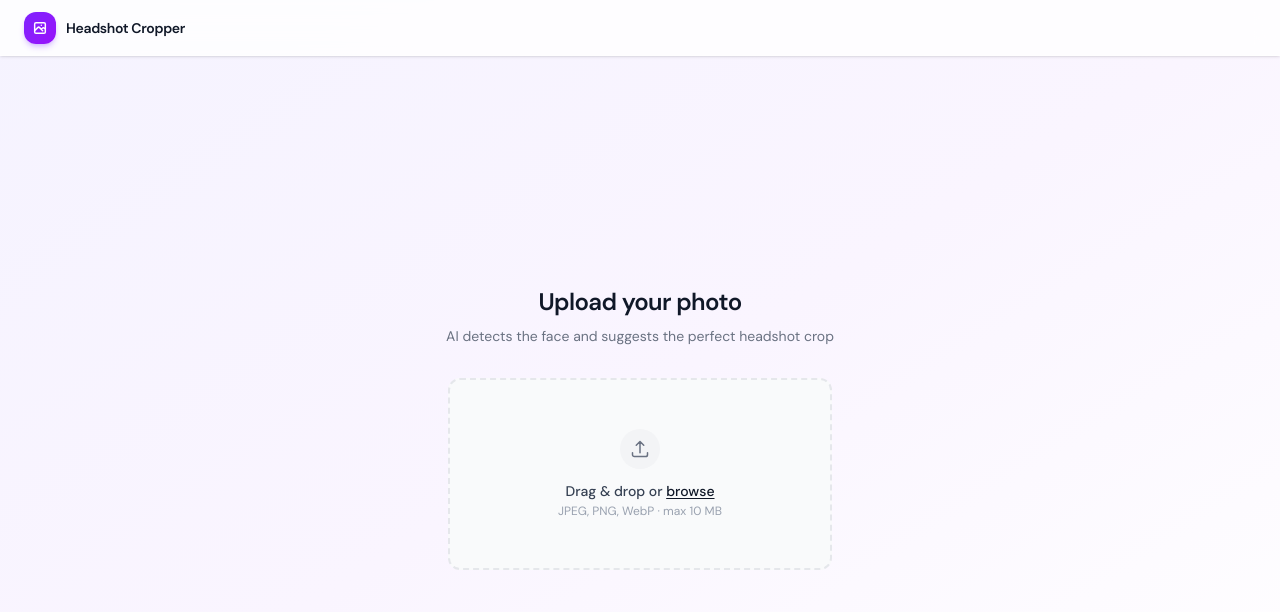
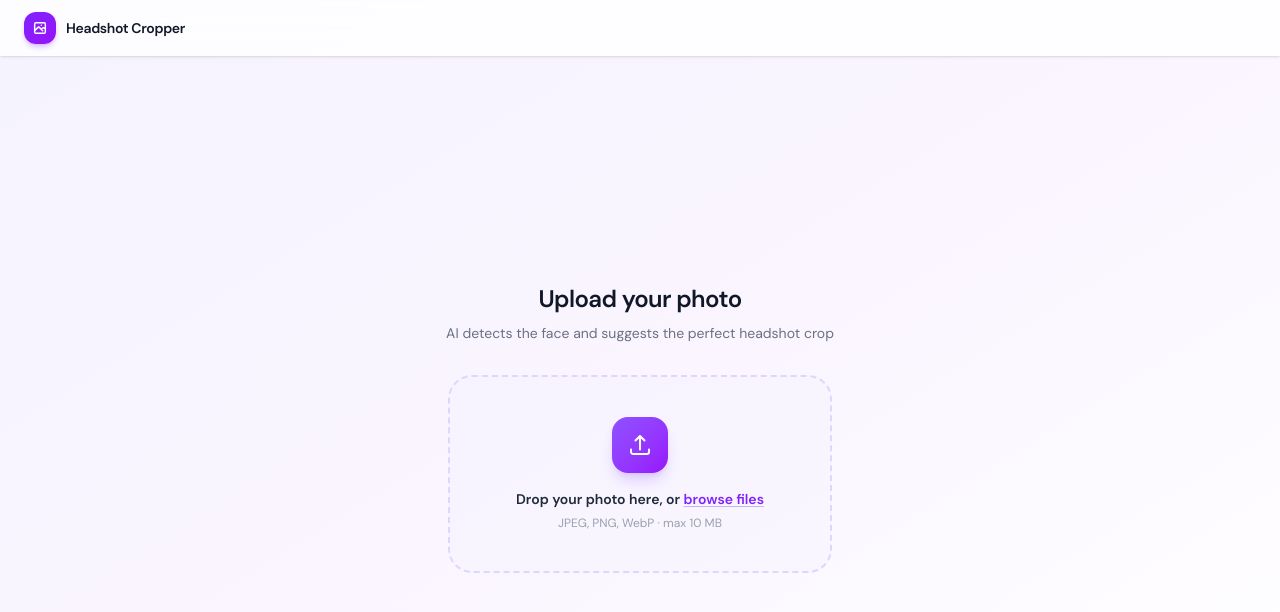
Before and after one commit to respawner8/headshot-cropper, a Next.js app: page / in a window 1280 px wide. Shown: the top 612 px of the page. Built offline with nearby package versions, Linux system fonts and the light colour scheme.

Commit message:
design: violet gradient upload zone with drag-over animation

```diff
--- a/components/UploadZone.tsx
+++ b/components/UploadZone.tsx
@@ -16,27 +16,17 @@ export default function UploadZone({ onFileSelected }: UploadZoneProps) {
   const inputRef = useRef<HTMLInputElement>(null)
 
   const validate = useCallback((file: File): string | null => {
-    if (!ACCEPTED_TYPES.includes(file.type)) {
-      return 'Only JPEG, PNG, and WebP images are supported.'
-    }
-    if (file.size > MAX_SIZE_BYTES) {
-      return `File must be under ${MAX_SIZE_MB} MB.`
-    }
+    if (!ACCEPTED_TYPES.includes(file.type)) return 'Only JPEG, PNG, and WebP images are supported.'
+    if (file.size > MAX_SIZE_BYTES) return `File must be under ${MAX_SIZE_MB} MB.`
     return null
   }, [])
 
-  const handleFile = useCallback(
-    (file: File) => {
-      const err = validate(file)
-      if (err) {
-        setError(err)
-        return
-      }
-      setError(null)
-      onFileSelected(file)
-    },
-    [validate, onFileSelected]
-  )
+  const handleFile = useCallback((file: File) => {
+    const err = validate(file)
+    if (err) { setError(err); return }
+    setError(null)
+    onFileSelected(file)
+  }, [validate, onFileSelected])
 
   const onDrop = (e: DragEvent<HTMLDivElement>) => {
     e.preventDefault()
@@ -45,11 +35,7 @@ export default function UploadZone({ onFileSelected }: UploadZoneProps) {
     if (file) handleFile(file)
   }
 
-  const onDragOver = (e: DragEvent<HTMLDivElement>) => {
-    e.preventDefault()
-    setDragging(true)
-  }
-
+  const onDragOver = (e: DragEvent<HTMLDivElement>) => { e.preventDefault(); setDragging(true) }
   const onDragLeave = () => setDragging(false)
 
   const onChange = (e: ChangeEvent<HTMLInputElement>) => {
@@ -58,10 +44,7 @@ export default function UploadZone({ onFileSelected }: UploadZoneProps) {
   }
 
   const onKeyDown = (e: React.KeyboardEvent) => {
-    if (e.key === 'Enter' || e.key === ' ') {
-      e.preventDefault()
-      inputRef.current?.click()
-    }
+    if (e.key === 'Enter' || e.key === ' ') { e.preventDefault(); inputRef.current?.click() }
   }
 
   return (
@@ -75,17 +58,26 @@ export default function UploadZone({ onFileSelected }: UploadZoneProps) {
         onDragLeave={onDragLeave}
         onKeyDown={onKeyDown}
         onClick={() => inputRef.current?.click()}
-        className={`w-full h-40 sm:h-48 border-2 border-dashed rounded-xl flex flex-col items-center justify-center gap-3 cursor-pointer transition-all select-none
-          ${dragging ? 'border-gray-800 bg-gray-50 scale-[1.01]' : 'border-gray-200 bg-gray-50 hover:border-gray-400 hover:bg-gray-100'}`}
+        className={`w-full rounded-3xl border-2 border-dashed py-10 px-6 flex flex-col items-center gap-4 cursor-pointer transition-all duration-200 select-none ${
+          dragging
+            ? 'border-violet-500 bg-violet-100/60 scale-[1.01]'
+            : 'border-violet-200 bg-violet-50/50 hover:border-violet-400 hover:bg-violet-50'
+        }`}
       >
-        <div className={`w-10 h-10 rounded-full flex items-center justify-center transition-colors ${dragging ? 'bg-gray-200' : 'bg-gray-100'}`}>
-          <svg className="w-5 h-5 text-gray-500" fill="none" viewBox="0 0 24 24" stroke="currentColor" strokeWidth={1.8}>
+        <div className={`w-14 h-14 rounded-2xl flex items-center justify-center shadow-lg transition-all duration-200 ${
+          dragging ? 'bg-gradient-to-br from-violet-500 to-purple-600 shadow-violet-500/40 scale-110' : 'bg-gradient-to-br from-violet-500 to-purple-600 shadow-violet-500/25'
+        }`}>
+          <svg className="w-6 h-6 text-white" fill="none" viewBox="0 0 24 24" stroke="currentColor" strokeWidth={2}>
             <path strokeLinecap="round" strokeLinejoin="round" d="M3 16.5v2.25A2.25 2.25 0 005.25 21h13.5A2.25 2.25 0 0021 18.75V16.5m-13.5-9L12 3m0 0l4.5 4.5M12 3v13.5" />
           </svg>
         </div>
+
         <div className="text-center">
-          <p className="text-sm font-medium text-gray-700">Drag &amp; drop or <span className="text-gray-900 underline underline-offset-2">browse</span></p>
-          <p className="text-xs text-gray-400 mt-0.5">JPEG, PNG, WebP · max {MAX_SIZE_MB} MB</p>
+          <p className="text-sm font-semibold text-gray-800">
+            Drop your photo here, or{' '}
+            <span className="text-violet-600 underline underline-offset-2 decoration-violet-300">browse files</span>
+          </p>
+          <p className="text-xs text-gray-400 mt-1.5">JPEG, PNG, WebP · max {MAX_SIZE_MB} MB</p>
         </div>
       </div>
 
@@ -99,7 +91,7 @@ export default function UploadZone({ onFileSelected }: UploadZoneProps) {
       />
 
       {error && (
-        <p role="alert" className="text-sm text-red-600 text-center">
+        <p role="alert" className="text-xs font-medium text-red-500 text-center bg-red-50 px-3 py-2 rounded-xl border border-red-100">
           {error}
         </p>
       )}
```
